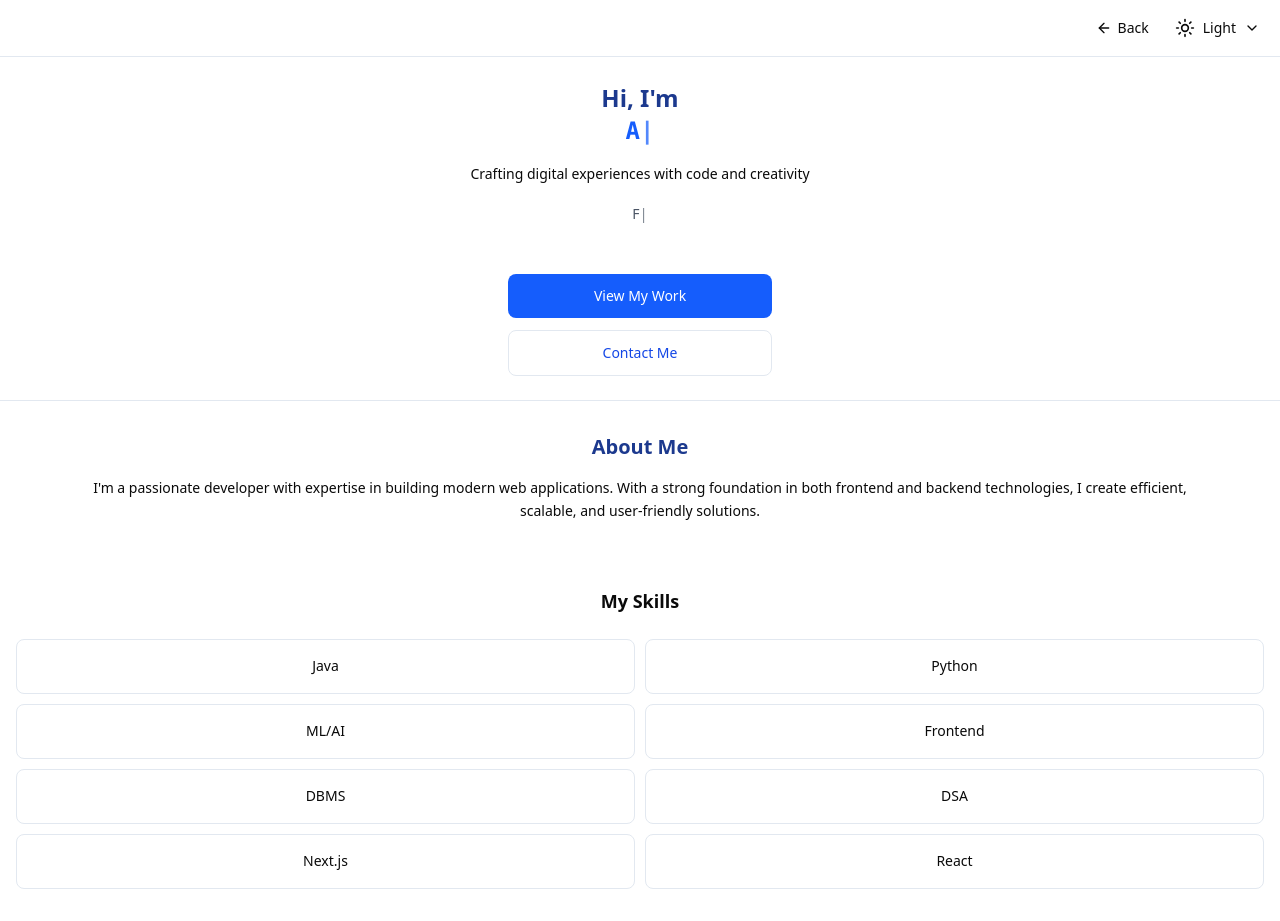
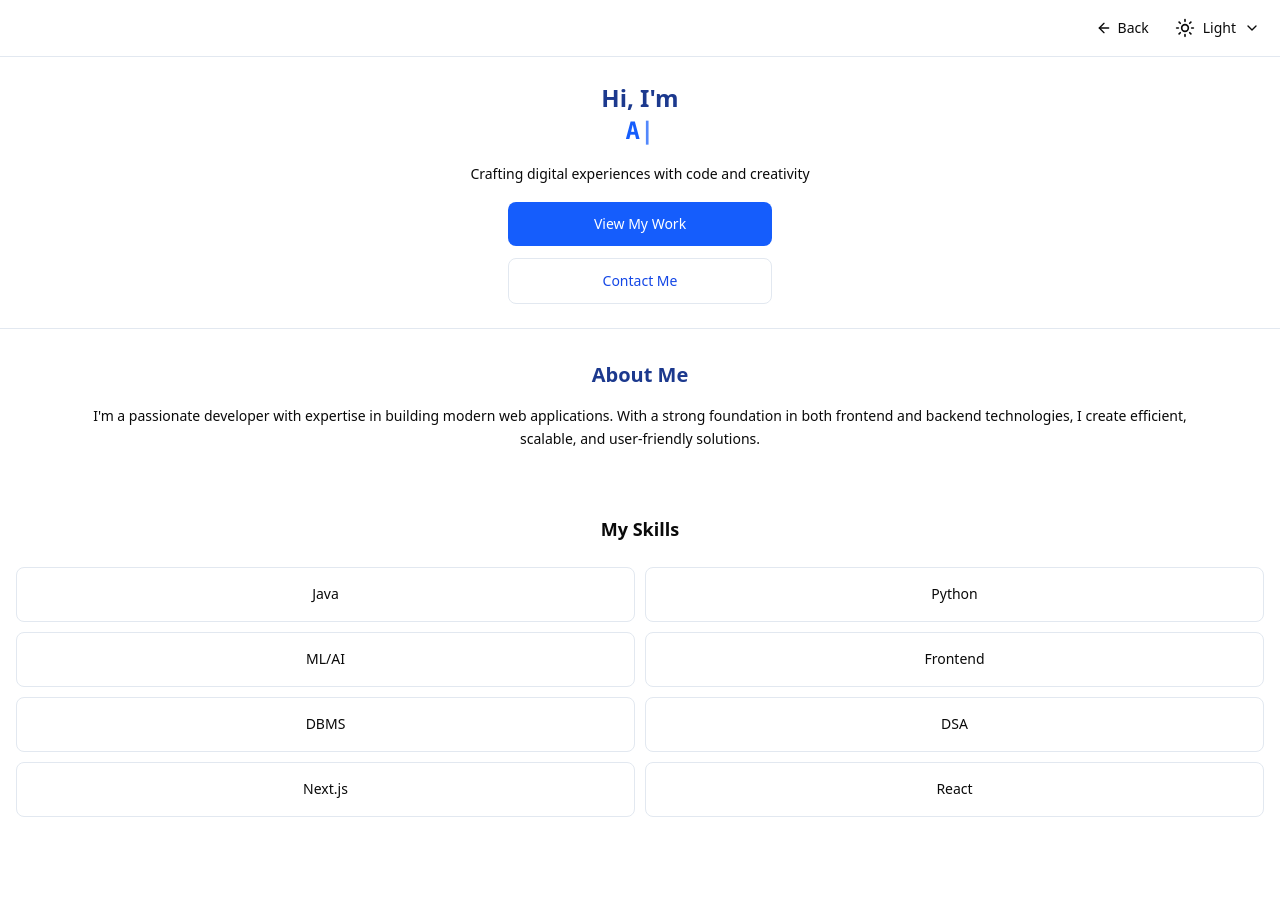
Before and after one commit to AdityaJoshi017/portfolio, a Next.js app: page / in a window 1280 px wide. After the commit the page ends 849 px from the top, so only its background shows below. Built offline with nearby package versions, Linux system fonts and the light colour scheme.

Commit message:
Fix UI and update project section

```diff
--- a/app/page.tsx
+++ b/app/page.tsx
@@ -52,7 +52,7 @@ export default function Home() {
         </p>
 
         {/* Typing subtitle – HARD mobile-safe */}
-<div className="min-h-[48px] mb-6 w-full max-w-full overflow-hidden flex justify-center">
+{/* <div className="min-h-[48px] mb-6 w-full max-w-full overflow-hidden flex justify-center">
   <TypingEffect
     texts={[
       'AI/ML Developer',
@@ -72,11 +72,11 @@ export default function Home() {
       px-2
       max-w-full
     "
-    typingSpeed={70}
-    deletingSpeed={50}
+    typingSpeed={90}
+    deletingSpeed={65}
     pauseTime={2000}
   />
-</div>
+</div> */}
 
         {/* Buttons - Mobile optimized */}
         <div className="flex flex-col gap-3 w-full max-w-[280px] mx-auto px-2">
```
